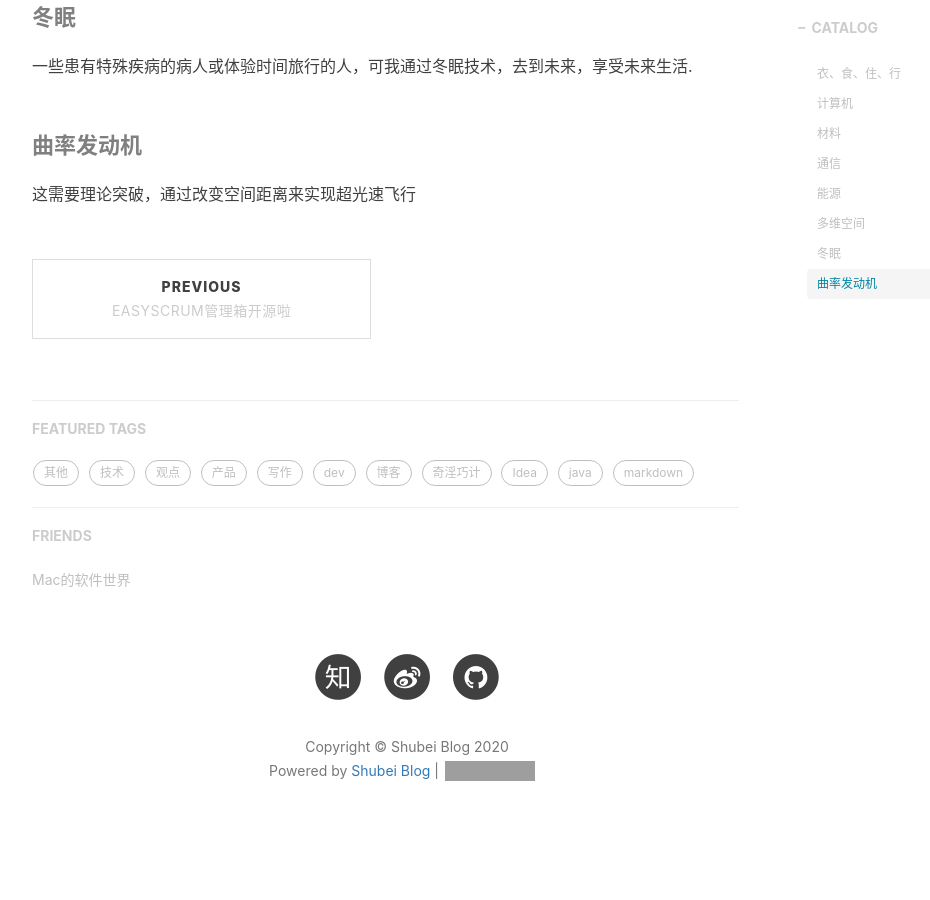
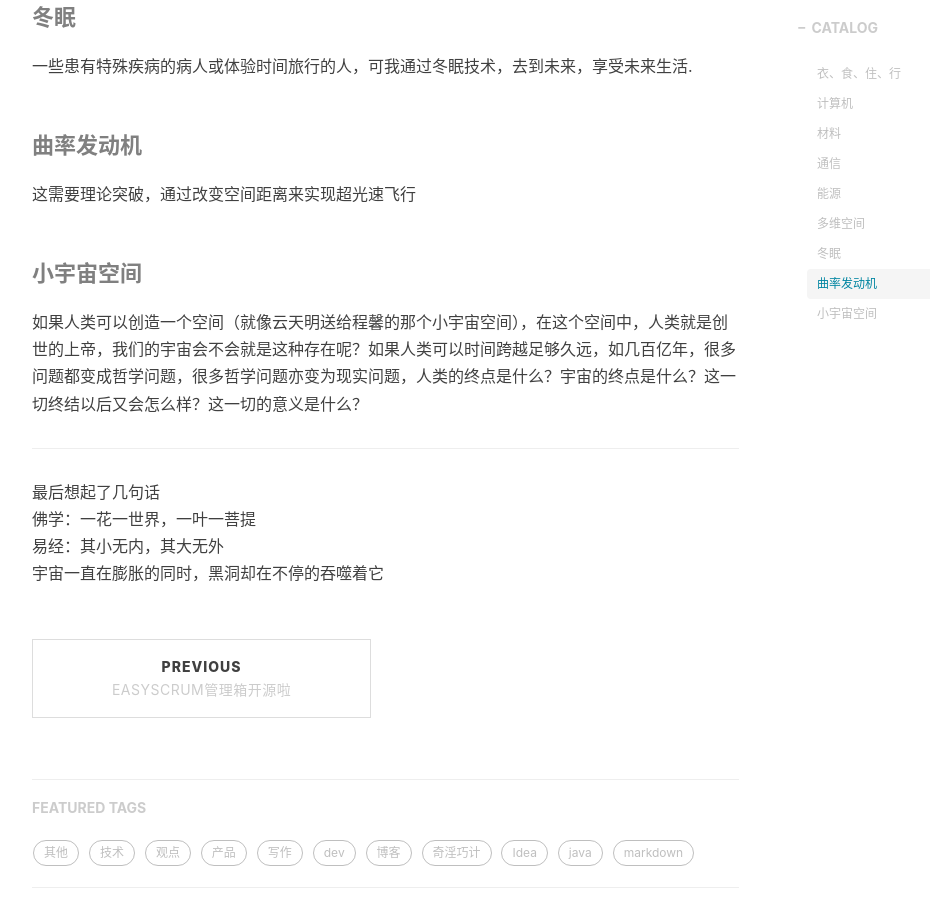
Before and after one commit to lushubei/lushubei.github.io, a Jekyll site: the page built from _posts/viewpoint/2020-03-22-threebody.md, in a window 1280 px wide and 900 px high, scrolled down 1989 px. Shown: the whole window, without its empty margins (233-1163 px from the left). Built offline with Jekyll 4.4.1, drawn with Linux system fonts in a browser that asks for light colours; nearby versions of some CDN libraries; comment, search, counter and statistics services are not loaded; before the commit the page ends 2864 px from its top, so only the background shows below that; grey boxes are pictures that could not be loaded.

Commit message:
更新几句话

```diff
--- a/_posts/viewpoint/2020-03-22-threebody.md
+++ b/_posts/viewpoint/2020-03-22-threebody.md
@@ -45,3 +45,12 @@ tags:
 
 #### 曲率发动机
 这需要理论突破，通过改变空间距离来实现超光速飞行
+
+#### 小宇宙空间
+如果人类可以创造一个空间（就像云天明送给程馨的那个小宇宙空间），在这个空间中，人类就是创世的上帝，我们的宇宙会不会就是这种存在呢？如果人类可以时间跨越足够久远，如几百亿年，很多问题都变成哲学问题，很多哲学问题亦变为现实问题，人类的终点是什么？宇宙的终点是什么？这一切终结以后又会怎么样？这一切的意义是什么？
+
+----
+最后想起了几句话
+佛学：一花一世界，一叶一菩提
+易经：其小无内，其大无外
+宇宙一直在膨胀的同时，黑洞却在不停的吞噬着它
```
